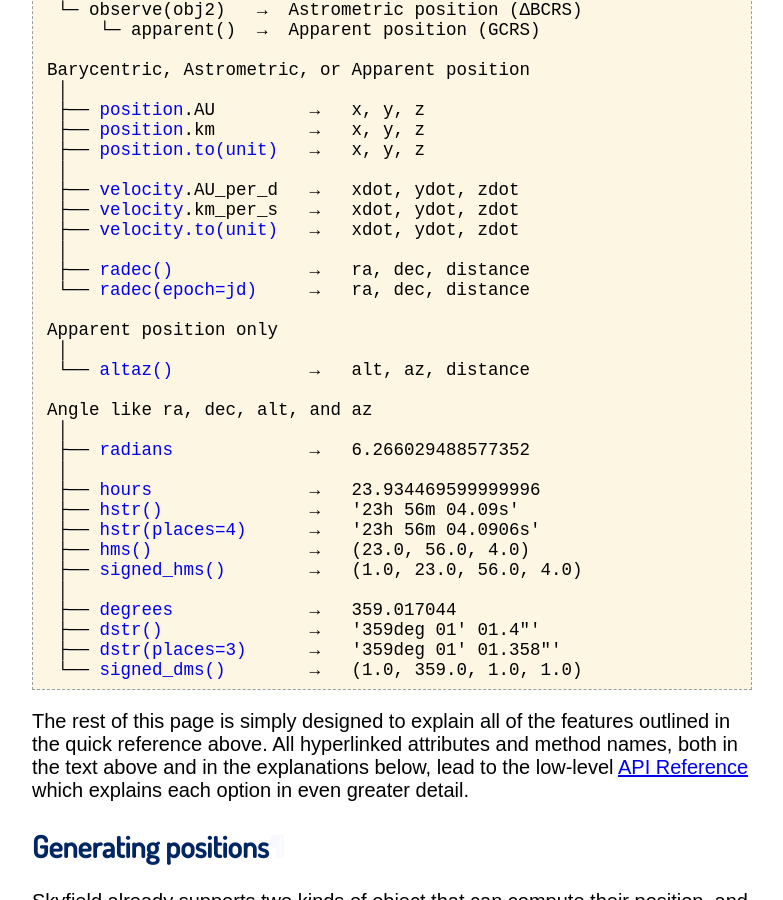
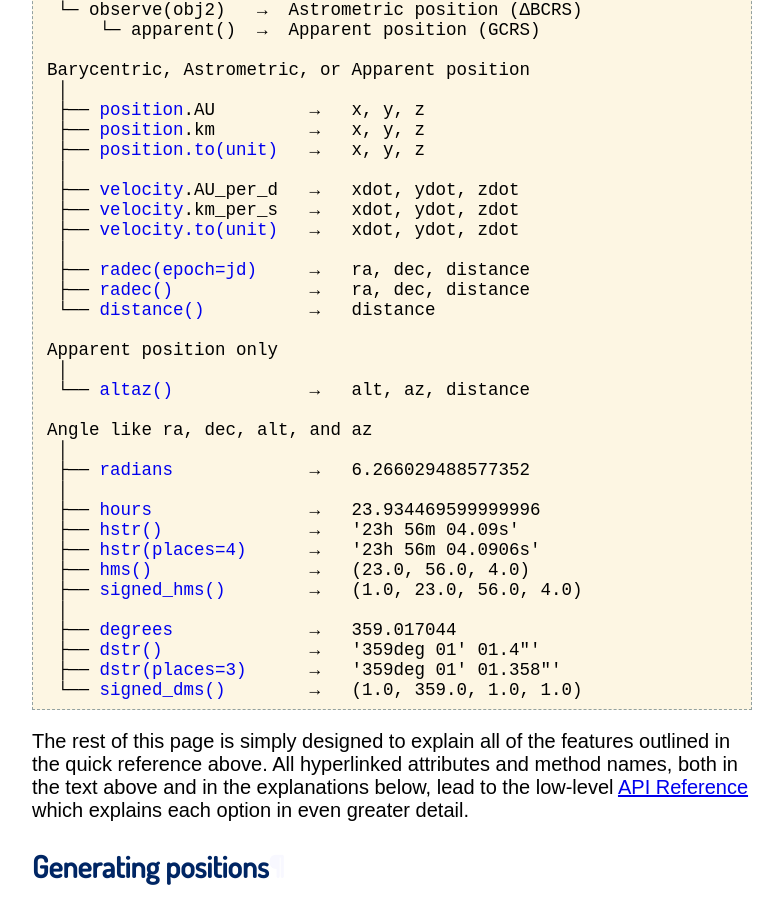
Before and after one commit to skyfielders/python-skyfield, a Sphinx documentation site: the page built from skyfield/documentation/positions.rst, in a window 1280 px wide and 900 px high, scrolled down 394 px. Shown: the whole window, without its empty margins (248-1031 px from the left). Built offline with Sphinx 7.4.7, drawn with Linux system fonts in a browser that asks for light colours.

Commit message:
Add .distance() method to ICRS objects

```diff
--- a/skyfield/documentation/api.rst
+++ b/skyfield/documentation/api.rst
@@ -3,6 +3,8 @@
  API Reference
 ===============
 
+(A work in progress that is not yet complete.)
+
 .. autofunction:: skyfield.api.now
 
 .. autoclass:: skyfield.api.JulianDate
--- a/skyfield/documentation/positions.rst
+++ b/skyfield/documentation/positions.rst
@@ -33,8 +33,9 @@ together with all of the attributes and methods that they support:
      ├── `velocity <api.html#Position.velocity>`_.km_per_s   →   xdot, ydot, zdot
      ├── `velocity.to(unit) <api.html#Distance.to>`_   →   xdot, ydot, zdot
      │
+     ├── `radec(epoch=jd) <api.html#Position.radec>`_     →   ra, dec, distance
      ├── `radec() <api.html#Position.radec>`_             →   ra, dec, distance
-     └── `radec(epoch=jd) <api.html#Position.radec>`_     →   ra, dec, distance
+     └── `distance() <api.html#Position.distance>`_          →   distance
 
     Apparent position only
      │
```
Also changed, not shown: 1 other file.
